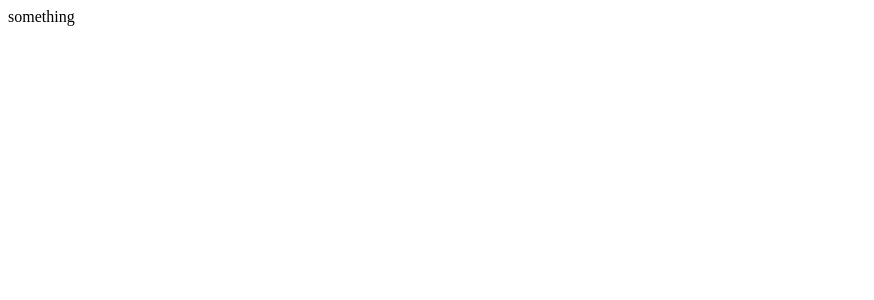
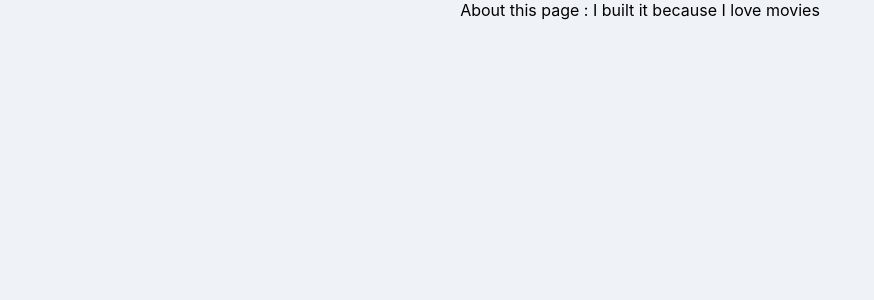
Before and after one commit to happystrike1029/movie_app_react_pro, a React (Create React App) app in the folder movie_app_2021/: page /#/about in a window 1280 px wide. Shown: the top 300 px of the page, without its empty margins (0-874 px from the left). Built offline with nearby package versions, Linux system fonts and the light colour scheme.

Commit message:
Building the Router

```diff
--- a/movie_app_2021/src/App.js
+++ b/movie_app_2021/src/App.js
@@ -1,7 +1,15 @@
 import React from "react";
+import {HashRouter, Route} from "react-router-dom";
+import Home from "./routes/Home";
+import About from "./routes/About";
 
 function App(){
-  return <span>something</span>;
+  return (
+  <HashRouter>
+    <Route path="/" exact={true} component={Home} />
+    <Route path="/about" component={About}/>
+  </HashRouter>
+  )
 }
 
 export default App;
--- a/movie_app_2021/src/routes/About.js
+++ b/movie_app_2021/src/routes/About.js
@@ -0,0 +1,7 @@
+import React from "react";
+
+function About(){
+    return<span>About this page :  I built it because I love movies</span>
+}
+
+export default About;
```
Also changed, not shown: movie_app_2021/Theory.txt.
